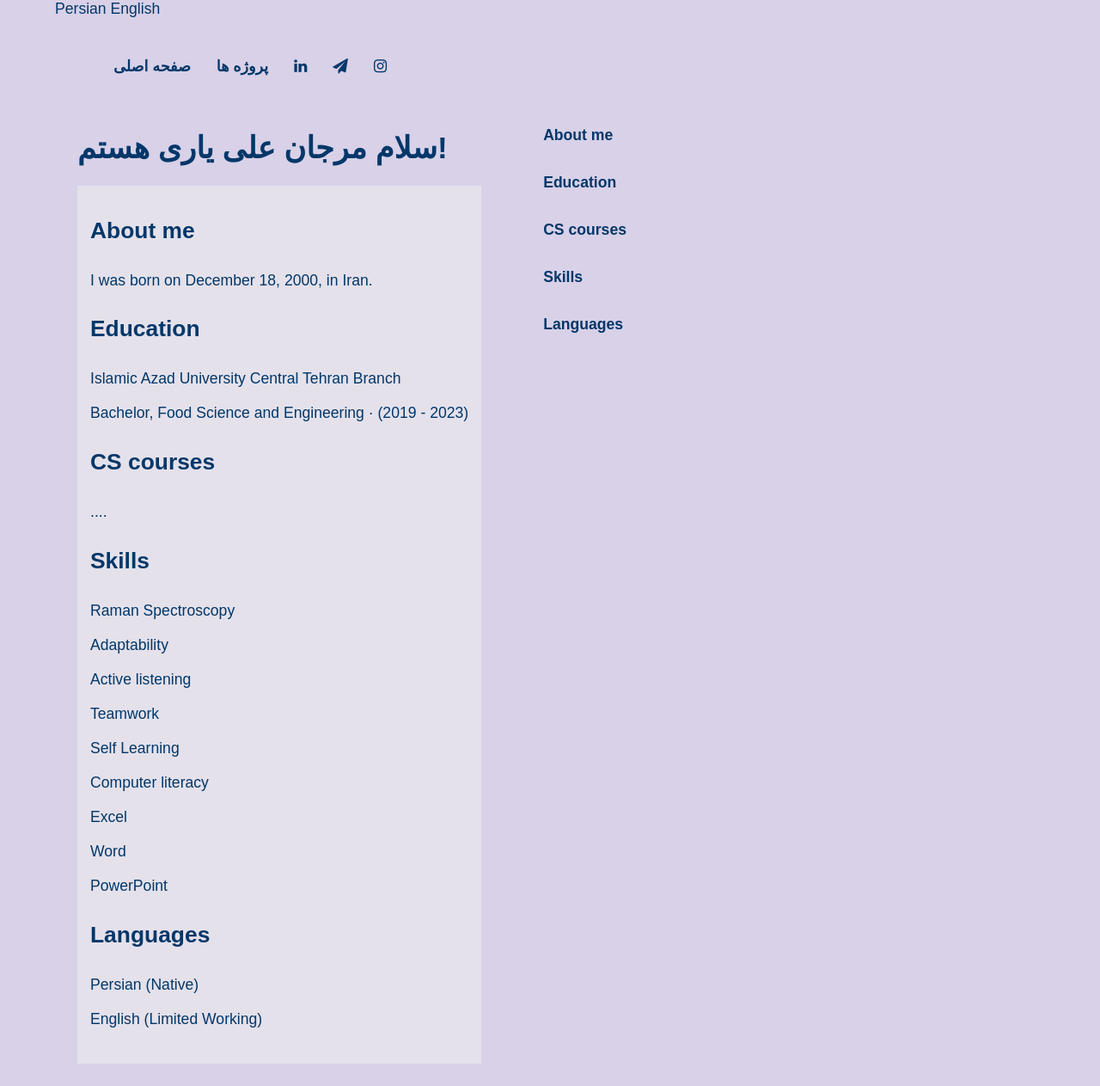
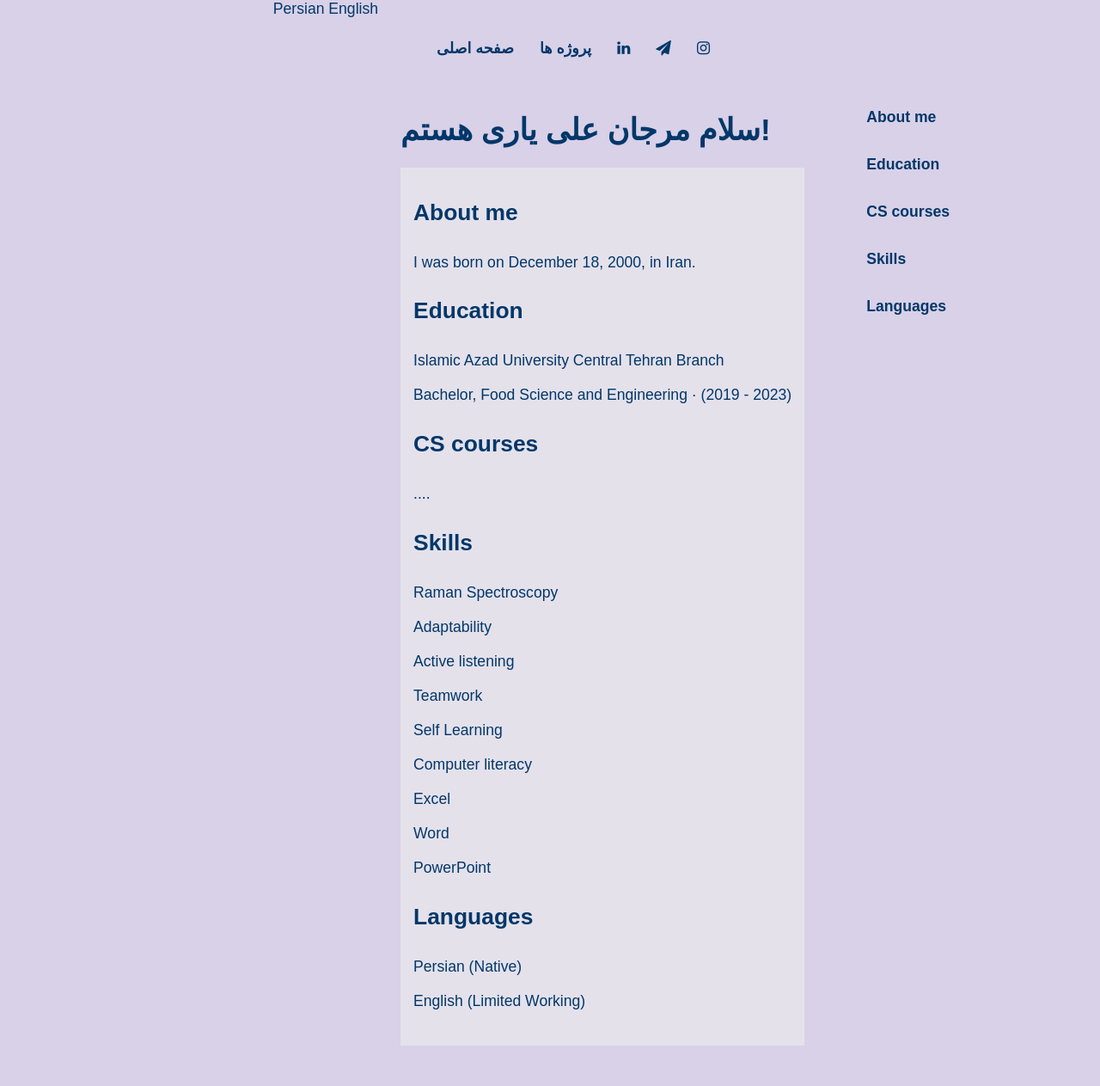
Before and after one commit to MarjanCode/portfolio, a Flask app: page / in a window 1280 px wide; the page is wider, and only the part inside the window is pictured. Shown: that part at 86% size. After the commit the page ends 1216 px from the top of that part, so only its background shows below. Run offline with Flask 3, Linux system fonts and the light colour scheme.

Commit message:
Mon, Jan 6, 2025, 5:45 PM +03:30

```diff
--- a/static/mystyle.css
+++ b/static/mystyle.css
@@ -2,7 +2,8 @@ body {
     font: 1.1rem Arial;
     margin: 0rem 4rem;
     background-color: #d8d1e8;
-    width: 100%;
+    display: flex;
+    justify-content: center;
 }
 
 a {
```
